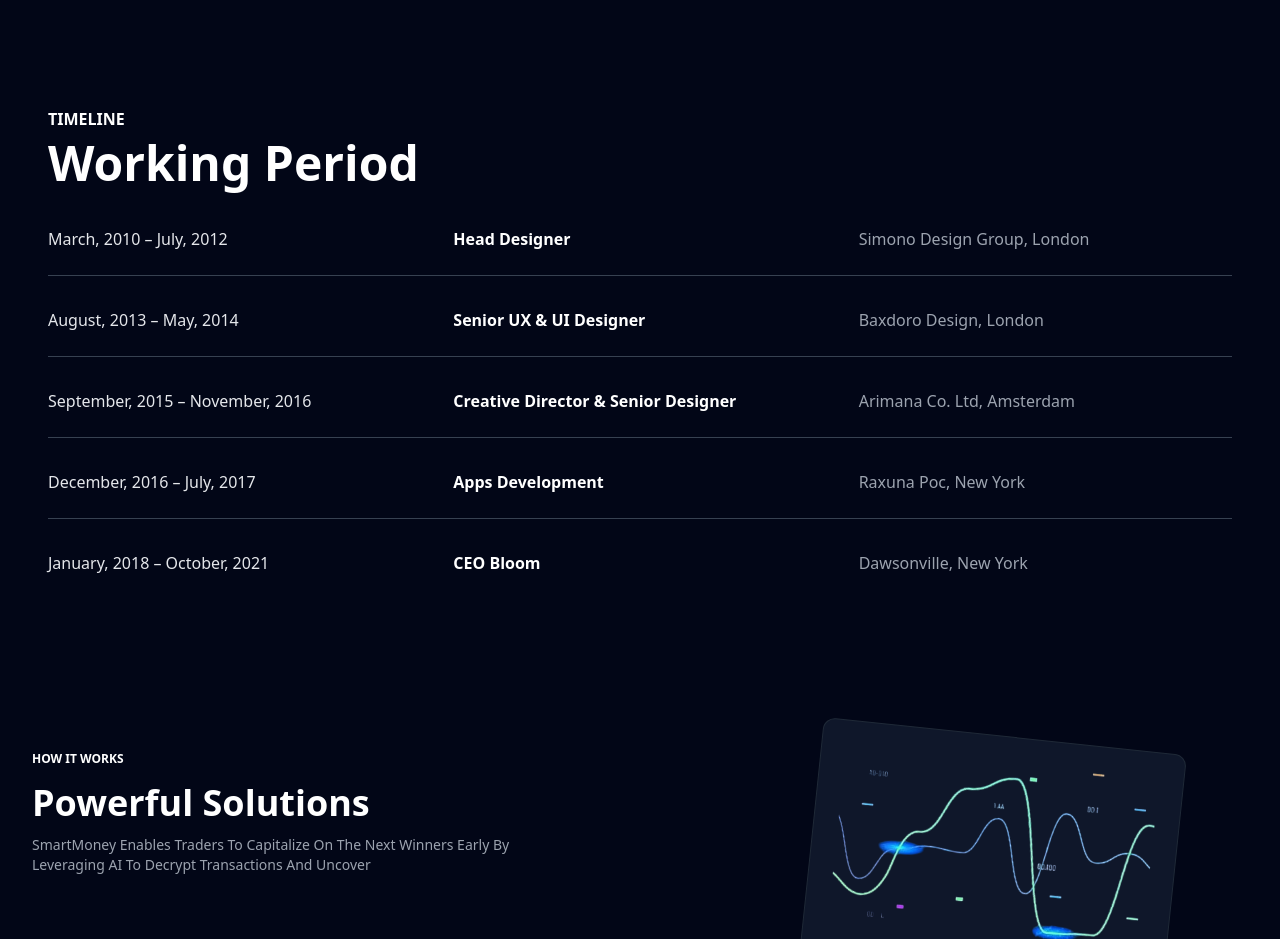
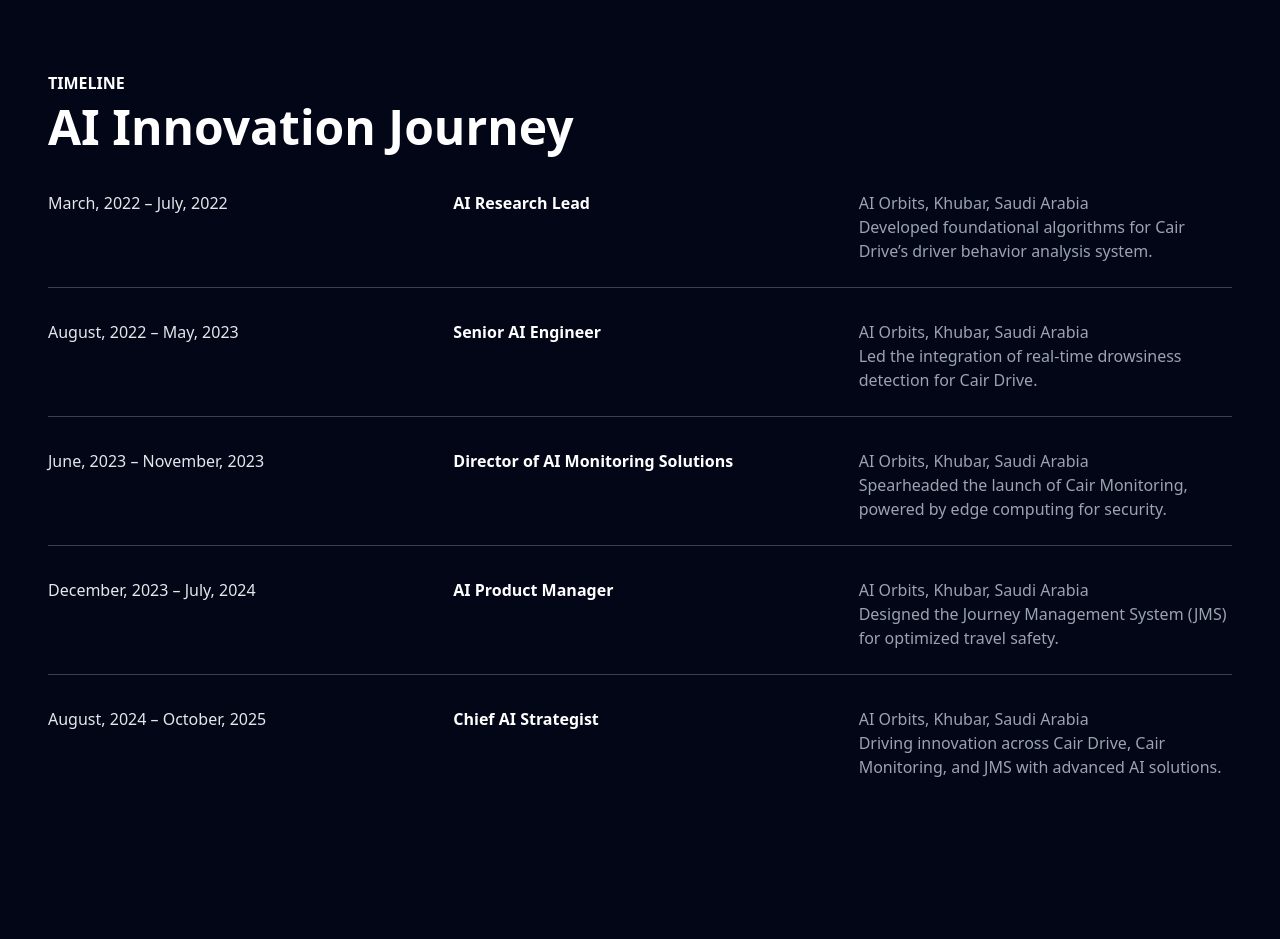
Before and after one commit to Snipbyte/orbitai, a Next.js app: page / in a window 1280 px wide. Shown: the part 2940-3879 px from the top of the page. Built offline with nearby package versions, Linux system fonts and the light colour scheme.

Commit message:
ai orbit

```diff
--- a/src/app/components/common/footer/footer.js
+++ b/src/app/components/common/footer/footer.js
@@ -4,63 +4,6 @@
 const Footer = () => {
   return (
     <div className="bg-gray-100 text-black">
-      {/* Upper section */}
-      {/* <div className="flex flex-col md:flex-row justify-between gap-10 px-6 md:px-16 py-10">
-        <div className="flex flex-col gap-4 w-full md:w-1/2">
-          <h1 className="font-extrabold text-3xl md:text-4xl">Hi, I'm</h1>
-          <div className="flex items-center gap-3">
-            <Images
-              src="/images/png/jenny.png"
-              className="w-12 h-12 rounded-full object-cover"
-            />
-            <span className="text-xl md:text-2xl font-semibold bg-lime-400 px-2 rounded">
-              AI Nexus
-            </span>
-          </div>
-          <p className="text-gray-600 text-sm">
-            Leading AI innovation and solutions provider
-          </p>
-        </div>
-
-        <div className="flex flex-col gap-4 w-full md:w-1/2">
-          <h2 className="font-bold text-2xl md:text-3xl leading-snug">
-            We empower businesses with cutting-edge AI technologies
-          </h2>
-          <p className="text-gray-600 text-sm">
-            Get your first AI consultation within 72 hours
-          </p>
-          <div className="flex ">
-            <button className="w-full px-6 py-3 bg-black text-white rounded hover:bg-gray-800 transition">
-              Book a call
-            </button>
-            <button className="w-full px-6 py-3 bg-lime-400 text-black rounded hover:bg-lime-500 transition">
-              Contact us
-            </button>
-          </div>
-        </div>
-      </div> */}
-
-      {/* Newsletter Section */}
-      {/* <div className="bg-white py-10 px-6 md:px-16">
-        <div className="max-w-4xl mx-auto text-center space-y-4">
-          <h2 className="text-2xl md:text-3xl font-bold text-black">
-            Subscribe to Our AI Newsletter
-          </h2>
-          <p className="text-gray-600 text-sm">
-            Stay updated with the latest AI insights, trends, and innovations.
-          </p>
-          <div className="flex flex-col sm:flex-row justify-center items-center gap-4 mt-4">
-            <input
-              type="email"
-              placeholder="Enter your email"
-              className="px-4 py-3 rounded w-full sm:w-1/2 border border-gray-300 focus:outline-none"
-            />
-            <button className="px-6 py-3 bg-black text-white rounded hover:bg-gray-800 transition w-full sm:w-auto">
-              Subscribe
-            </button>
-          </div>
-        </div>
-      </div> */}
 
       {/* Middle section */}
       <div className="bg-themeColor text-white">
@@ -74,14 +17,14 @@
                 alt="building"
                 className="w-48 h-10 mb-5"
               />
-              <h2 className="text-4xl font-bold">AI Nexus Solutions</h2>
+              <h2 className="text-4xl font-bold">AI Solutions</h2>
               <p className="text-sm text-gray-400 mt-1">
                 Pioneering the future of artificial intelligence.
               </p>
             </div>
             <div className="text-sm text-gray-500 mt-4 space-y-1">
-              <p>Rötelsteig 13, 8037 Zürich</p>
-              <p>Avenida Portal de L’Angel 40, 08002 Barcelona</p>
+              <p>Khubar</p>
+              <p>Saudi Arabia</p>
             </div>
           </div>
 
--- a/src/app/components/landingPage/aboutSection/aboutSection.js
+++ b/src/app/components/landingPage/aboutSection/aboutSection.js
@@ -8,12 +8,11 @@
                 About
             </h1>
             <div className="flex flex-col sm:flex-row items-center text-white text-opacity-70 px-4 sm:px-8 md:px-12 lg:px-16 xl:px-24">
-                <div className=" hidden lg:block text-6xl sm:text-8xl md:text-[120px] lg:text-[200px] xl:text-[300px] mb-4 sm:mb-0 sm:mr-6 md:mr-8">
+                <div className="hidden lg:block text-6xl sm:text-8xl md:text-[120px] lg:text-[200px] xl:text-[300px] mb-4 sm:mb-0 sm:mr-6 md:mr-8">
                     <MdArrowOutward />
                 </div>
                 <p className="text-sm sm:text-lg md:text-xl max-w-full sm:max-w-md md:max-w-lg lg:max-w-[700px]">
-                    Why scrambled text? That's exactly the point. By using text that's unreadable but maintains the general pattern of regular writing — including normal word length, spacing, and punctuation — designers can focus on the visual elements of a layout without the actual content getting in the way. The pseudo-Latin appearance gives it a natural feel while ensuring it won't distract from the design itself.
-                    Why scrambled text? That's exactly the point. By using text that's unreadable but maintains the general pattern of regular writing — including normal word length, spacing, and punctuation — designers can focus on the visual elements of a layout without the actual content getting in the way. The pseudo-Latin appearance gives it a natural feel while ensuring it won't distract from the design itself.
+                    At AI Orbits, we are revolutionizing safety and efficiency through cutting-edge AI solutions. Based in Khubar, Saudi Arabia, our mission is to empower businesses with intelligent tools like Cair Drive, Cair Monitoring, and our Journey Management System (JMS). From real-time driver behavior analysis to advanced security monitoring powered by edge computing, our innovative products enhance safety, reduce risks, and drive operational excellence. Join us in shaping a smarter, safer future with AI-driven technology tailored to your needs.
                 </p>
             </div>
         </div>
--- a/src/app/components/landingPage/solutionSection/solutionSection.js
+++ b/src/app/components/landingPage/solutionSection/solutionSection.js
@@ -7,28 +7,28 @@
         <div className="text-white pt-16 sm:pt-20 md:pt-24 lg:pt-32 pb-20 sm:pb-40 md:pb-60 lg:pb-56 px-4 sm:px-6 md:px-8 lg:px-8 bg-themeColor relative">
             <h2 className="text-xs sm:text-sm md:text-base lg:text-xs font-bold mb-2 uppercase text-white">How it Works</h2>
             <Intro
-                heading="Powerful Solutions"
-                des="SmartMoney Enables Traders To Capitalize On The Next Winners Early By Leveraging AI To Decrypt Transactions And Uncover"
+                heading="Intelligent AI Solutions"
+                des="AI Orbits empowers businesses with advanced AI-driven tools like Cair Drive, Cair Monitoring, and Journey Management System (JMS) to enhance safety, security, and efficiency."
                 headingClassName="text-2xl sm:text-3xl md:text-4xl lg:text-4xl font-bold mb-2 sm:mb-3 md:mb-3 lg:mb-3 text-white"
                 paraClassName="text-xs sm:text-sm md:text-sm lg:text-sm max-w-full sm:max-w-md md:max-w-lg lg:max-w-[500px] w-full"
             />
             <div className="relative w-full h-[400px] mt-4 sm:mt-5 md:mt-5 lg:mt-5 hidden lg:block">
                 <SolutionCard
                     imageSrc="/images/jpg/chart.png"
-                    heading="Advanced Analytics"
-                    description="The Algorithm Analyzes The Best Performing Tokens On A Daily Basis And Uncovers The Top Traders"
+                    heading="Cair Drive"
+                    description="Real-time driver behavior analysis with drowsiness and distraction detection for enhanced fleet safety."
                     className="absolute left-20 top-44 rotate-6"
                 />
                 <SolutionCard
-                    imageSrc="/images/jpg/chart.png"
-                    heading="Fast And Easy Setup"
-                    description="The Telegram Bot Allows Tailoring Of Notifications To Meet User-Specific Needs"
+                     imageSrc="/images/jpg/chart.png"
+                    heading="Cair Monitoring"
+                    description="Edge computing-powered security monitoring with instant alerts and customizable solutions."
                     className="absolute right-60 top-16 -rotate-6 transform -translate-x-1/2 z-10"
                 />
                 <SolutionCard
                     imageSrc="/images/jpg/chart.png"
-                    heading="Traders"
-                    description="Traders Are Filtered Using Advanced Criteria To Identify Those With Consistently High Returns"
+                    heading="Journey Management System (JMS)"
+                    description="AI-driven route optimization and safety scoring for secure and efficient travel."
                     className="absolute right-20 -top-40 rotate-6"
                 />
             </div>
@@ -41,20 +41,20 @@
             >
                 <SolutionCard
                     imageSrc="/images/jpg/chart.png"
-                    heading="Advanced Analytics"
-                    description="The Algorithm Analyzes The Best Performing Tokens On A Daily Basis And Uncovers The Top Traders"
+                    heading="Cair Drive"
+                    description="Real-time driver behavior analysis with drowsiness and distraction detection for enhanced fleet safety."
+                    className="w-full min-h-[300px] flex-shrink-0"
+                />
+                <SolutionCard
+                     imageSrc="/images/jpg/chart.png"
+                    heading="Cair Monitoring"
+                    description="Edge computing-powered security monitoring with instant alerts and customizable solutions."
                     className="w-full min-h-[300px] flex-shrink-0"
                 />
                 <SolutionCard
                     imageSrc="/images/jpg/chart.png"
-                    heading="Fast And Easy Setup"
-                    description="The Telegram Bot Allows Tailoring Of Notifications To Meet User-Specific Needs"
-                    className="w-full min-h-[300px] flex-shrink-0"
-                />
-                <SolutionCard
-                    imageSrc="/images/jpg/chart.png"
-                    heading="Traders"
-                    description="Traders Are Filtered Using Advanced Criteria To Identify Those With Consistently High Returns"
+                    heading="Journey Management System (JMS)"
+                    description="AI-driven route optimization and safety scoring for secure and efficient travel."
                     className="w-full min-h-[300px] flex-shrink-0"
                 />
             </div>
--- a/src/app/components/landingPage/workingSection/workingSection.js
+++ b/src/app/components/landingPage/workingSection/workingSection.js
@@ -5,34 +5,39 @@
         <div className="text-white py-8 sm:py-10 md:py-12 px-4 sm:px-6 md:px-8 lg:px-12 bg-themeColor">
             <h2 className="text-xs sm:text-sm md:text-base font-bold mb-2 uppercase text-white">Timeline</h2>
             <h2 className="text-2xl sm:text-3xl md:text-4xl lg:text-5xl font-bold mb-6 sm:mb-8 md:mb-10 text-white">
-                Working Period
+                AI Innovation Journey
             </h2>
             <div className="space-y-6 sm:space-y-7 md:space-y-8 text-xs sm:text-sm md:text-base">
                 {[
                     {
-                        date: 'March, 2010 – July, 2012',
-                        title: 'Head Designer',
-                        company: 'Simono Design Group, London',
+                        date: 'March, 2022 – July, 2022',
+                        title: 'AI Research Lead',
+                        company: 'AI Orbits, Khubar, Saudi Arabia',
+                        description: 'Developed foundational algorithms for Cair Drive’s driver behavior analysis system.'
                     },
                     {
-                        date: 'August, 2013 – May, 2014',
-                        title: 'Senior UX & UI Designer',
-                        company: 'Baxdoro Design, London',
+                        date: 'August, 2022 – May, 2023',
+                        title: 'Senior AI Engineer',
+                        company: 'AI Orbits, Khubar, Saudi Arabia',
+                        description: 'Led the integration of real-time drowsiness detection for Cair Drive.'
                     },
                     {
-                        date: 'September, 2015 – November, 2016',
-                        title: 'Creative Director & Senior Designer',
-                        company: 'Arimana Co. Ltd, Amsterdam',
+                        date: 'June, 2023 – November, 2023',
+                        title: 'Director of AI Monitoring Solutions',
+                        company: 'AI Orbits, Khubar, Saudi Arabia',
+                        description: 'Spearheaded the launch of Cair Monitoring, powered by edge computing for security.'
                     },
                     {
-                        date: 'December, 2016 – July, 2017',
-                        title: 'Apps Development',
-                        company: 'Raxuna Poc, New York',
+                        date: 'December, 2023 – July, 2024',
+                        title: 'AI Product Manager',
+                        company: 'AI Orbits, Khubar, Saudi Arabia',
+                        description: 'Designed the Journey Management System (JMS) for optimized travel safety.'
                     },
                     {
-                        date: 'January, 2018 – October, 2021',
-                        title: 'CEO Bloom',
-                        company: 'Dawsonville, New York',
+                        date: 'August, 2024 – October, 2025',
+                        title: 'Chief AI Strategist',
+                        company: 'AI Orbits, Khubar, Saudi Arabia',
+                        description: 'Driving innovation across Cair Drive, Cair Monitoring, and JMS with advanced AI solutions.'
                     },
                 ].map((item, index) => (
                     <div
@@ -41,7 +46,7 @@
                     >
                         <p className="text-gray-200">{item.date}</p>
                         <p className="font-semibold text-white">{item.title}</p>
-                        <p className="text-gray-400">{item.company}</p>
+                        <p className="text-gray-400">{item.company}<br/>{item.description}</p>
                     </div>
                 ))}
             </div>
--- a/src/app/components/ourProducts/productCard/productCard.js
+++ b/src/app/components/ourProducts/productCard/productCard.js
@@ -28,7 +28,7 @@
         <p className="text-gray-300 text-sm mb-4 line-clamp-2">{product.description}</p>
 
         <div className="flex justify-between items-center mb-4">
-          <span className="text-2xl font-semibold text-blue-400">${product.price}</span>
+          {/* <span className="text-2xl font-semibold text-blue-400">${product.price}</span> */}
           <div className="flex items-center gap-1 text-yellow-400">
             <AiOutlineStar className="w-5 h-5" />
             <span className="text-sm font-medium">{product.rating}/5</span>
--- a/src/app/components/ourProducts/productsSection/productsSection.js
+++ b/src/app/components/ourProducts/productsSection/productsSection.js
@@ -4,30 +4,29 @@
 const products = [
   {
     id: 1,
-    name: 'AI Analytics Pro',
-    description: 'Advanced AI-powered analytics platform for real-time insights and predictions.',
-    price: 99,
+    name: 'Cair Drive',
+    description: 'Advanced AI-powered driver camera system for real-time behavior analysis and fleet safety.',
     rating: 4.8,
-    image: 'https://images.unsplash.com/photo-1551288049-b1bd52206d29?auto=format&fit=crop&w=800&q=80',
-    features: ['Real-time data processing', 'Predictive analytics', 'Custom dashboards']
+    image: 'https://images.unsplash.com/photo-1649472307167-5014126dd571?w=500&auto=format&fit=crop&q=60&ixlib=rb-4.1.0&ixid=M3wxMjA3fDB8MHxzZWFyY2h8OHx8ZHJpdmVyJTIwbW9uaXRvcmluZ3xlbnwwfHwwfHx8MA%3D%3D',
+    features: ['Real-time driver behavior monitoring', 'Drowsiness and distraction detection', 'Instant safety alerts'],
+    link: 'https://drive.cair.center/'
   },
   {
     id: 2,
-    name: 'Neural Network Suite',
-    description: 'Comprehensive toolkit for building and deploying neural networks at scale.',
-    price: 149,
+    name: 'Cair Monitoring',
+    description: 'Cutting-edge security and monitoring solution powered by edge computing for real-time insights.',
     rating: 4.9,
-    image: 'https://images.unsplash.com/photo-1517430816045-df4b7de11d1d?auto=format&fit=crop&w=800&q=80',
-    features: ['Deep learning frameworks', 'Cloud integration', 'Model optimization']
+    image: 'https://images.unsplash.com/photo-1550751827-4bd374c3f58b?auto=format&fit=crop&w=800&q=80',
+    features: ['Real-time security monitoring', 'Instant alerts and insights', 'Customizable security solutions'],
+    link: 'https://monitoring.cair.center/'
   },
   {
     id: 3,
-    name: 'AI Chatbot Builder',
-    description: 'Create intelligent chatbots with natural language processing capabilities.',
-    price: 79,
+    name: 'Journey Management System (JMS)',
+    description: 'Intelligent journey management system to optimize travel safety and efficiency (Coming soon).',
     rating: 4.7,
-    image: 'https://images.unsplash.com/photo-1593720213428-28a5b9e94613?auto=format&fit=crop&w=800&q=80',
-    features: ['NLP integration', 'Multi-platform support', 'Customizable UI']
+    image: 'https://images.unsplash.com/photo-1752448633225-d3ec2128851f?q=80&w=870&auto=format&fit=crop&ixlib=rb-4.1.0&ixid=M3wxMjA3fDB8MHxwaG90by1wYWdlfHx8fGVufDB8fHx8fA%3D%3D',
+    features: ['Route safety scoring', 'Weather adaptation tips', 'Emergency preparedness']
   }
 ];
 
```
Also changed, not shown: src/app/components/ourProducts/heroSection/heroSection.js (+5 -6 lines).
